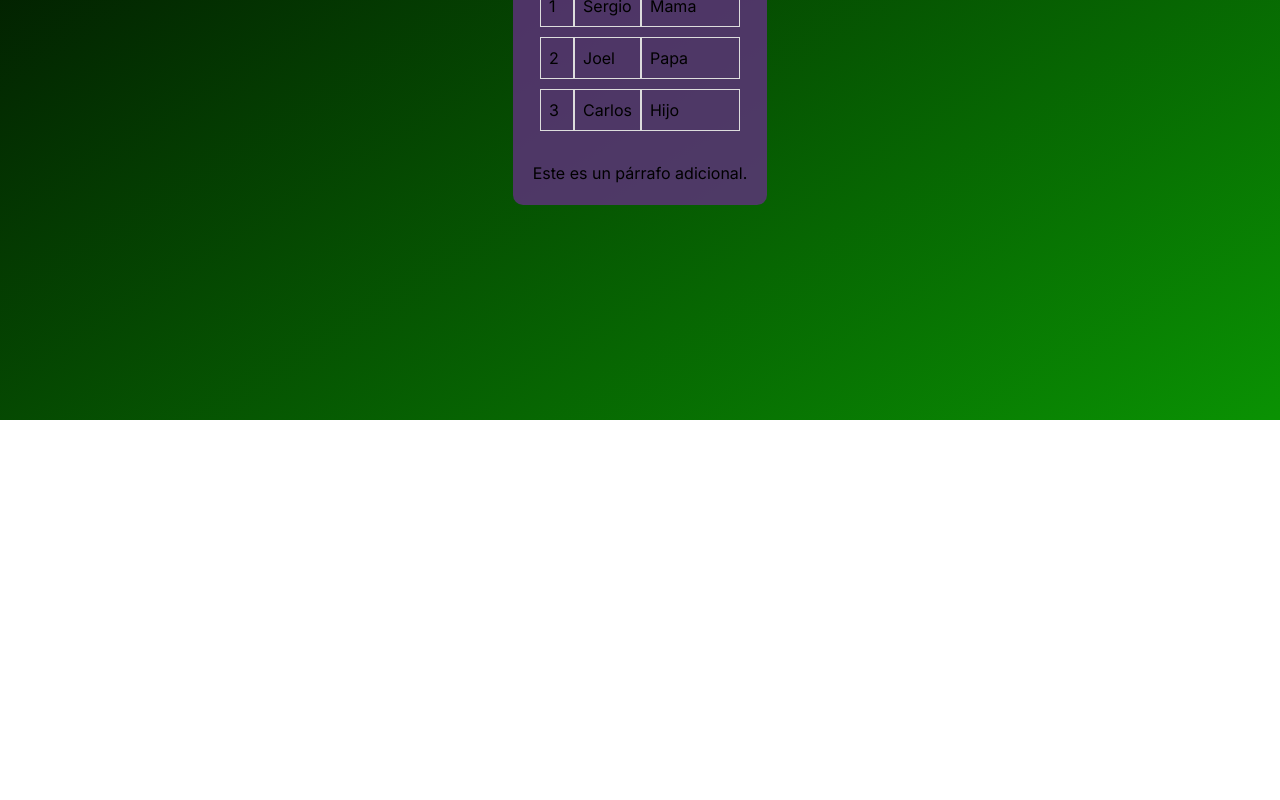
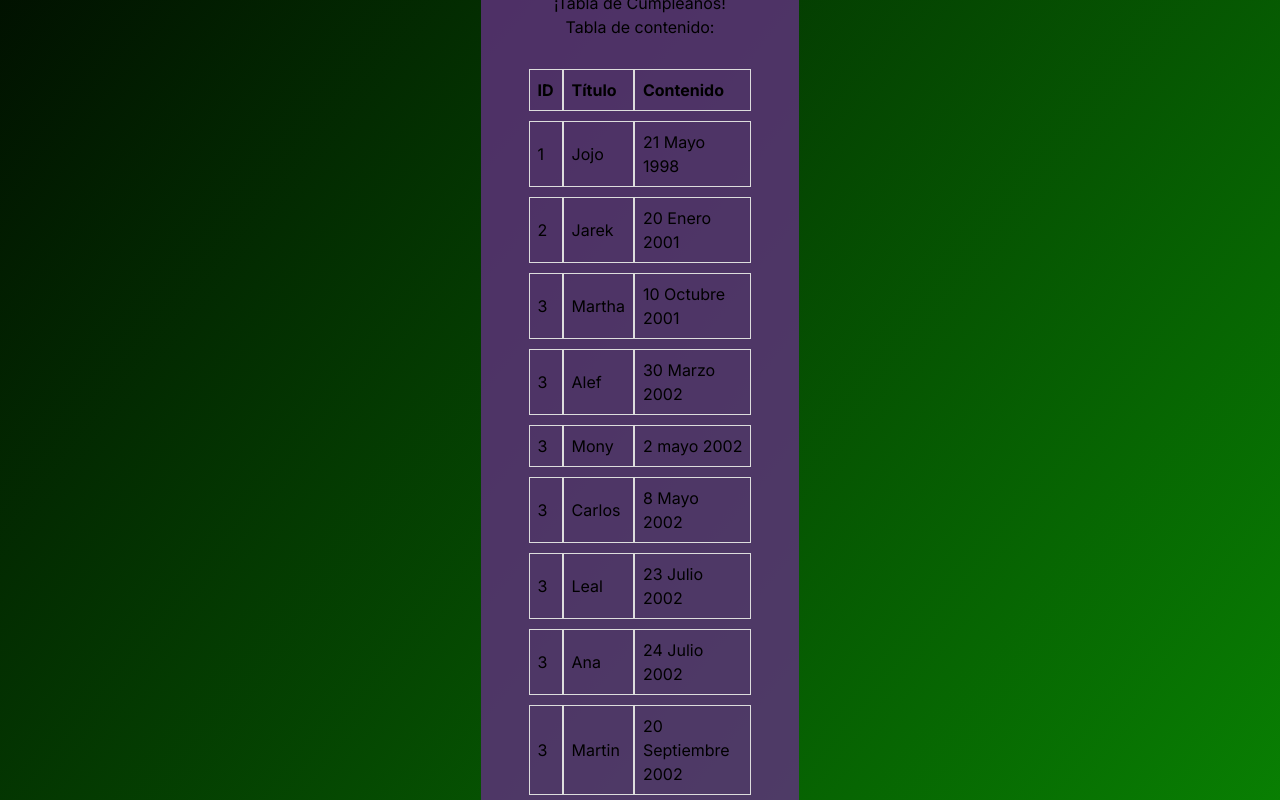
Before and after one commit to DonCarlosD/Repositorio-MAMALON, a Next.js app in the folder front/: page /jarek in a window 1280 px wide. Shown: the part 380-1180 px from the top of the page. Before the commit the page ends 800 px from the top, so only its background shows below. Built offline with nearby package versions, Linux system fonts and the light colour scheme.

Commit message:
cambiosSergio6

```diff
--- a/front/src/app/jarek/page.css
+++ b/front/src/app/jarek/page.css
@@ -2,7 +2,7 @@ body {
     display: flex;
     justify-content: center;
     align-items: center;
-    height: 100vh;
+    height: 200vh;
     background: linear-gradient(to bottom right, #000000, #0a9203);
     font-family: Arial, sans-serif;
   }
--- a/front/src/app/jarek/page.js
+++ b/front/src/app/jarek/page.js
@@ -6,9 +6,15 @@ const Page = () => {
     const mensaje = "¡Tabla de Cumpleaños!";
     const productos = [' '];
     const contenido = [
-        { id: 1, titulo: "Sergio", contenido: "Mama" },
-        { id: 2, titulo: "Joel", contenido: "Papa" },
-        { id: 3, titulo: "Carlos", contenido: "Hijo" }
+        { id: 1, titulo: "Jojo", contenido: "21 Mayo 1998" },
+        { id: 2, titulo: "Jarek", contenido: "20 Enero 2001" },
+        { id: 3, titulo: "Martha", contenido: "10 Octubre 2001" },
+        { id: 3, titulo: "Alef", contenido: "30 Marzo 2002" },
+        { id: 3, titulo: "Mony", contenido: "2 mayo 2002" },
+        { id: 3, titulo: "Carlos", contenido: "8 Mayo 2002" },
+        { id: 3, titulo: "Leal", contenido: "23 Julio 2002" },
+        { id: 3, titulo: "Ana", contenido: "24 Julio 2002" },
+        { id: 3, titulo: "Martin", contenido: "20 Septiembre 2002" }
     ];
 
     return (
```
